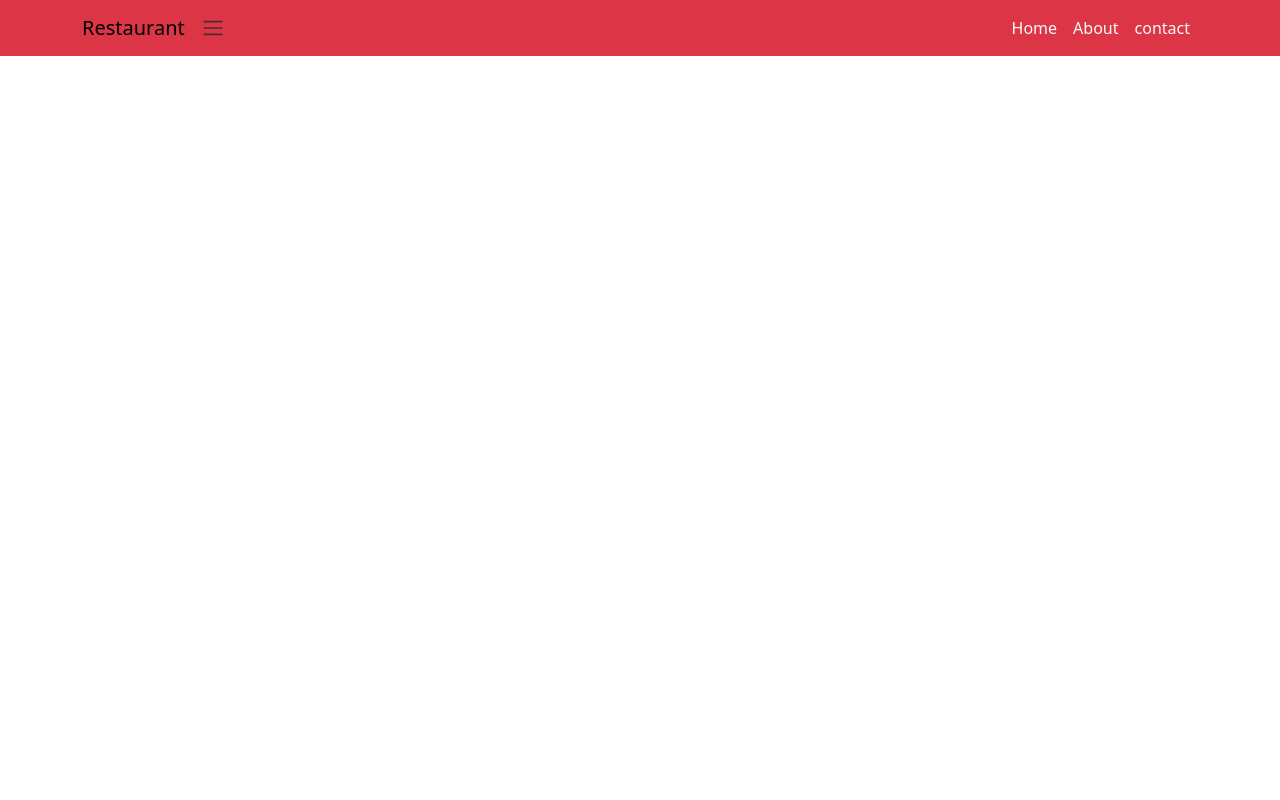
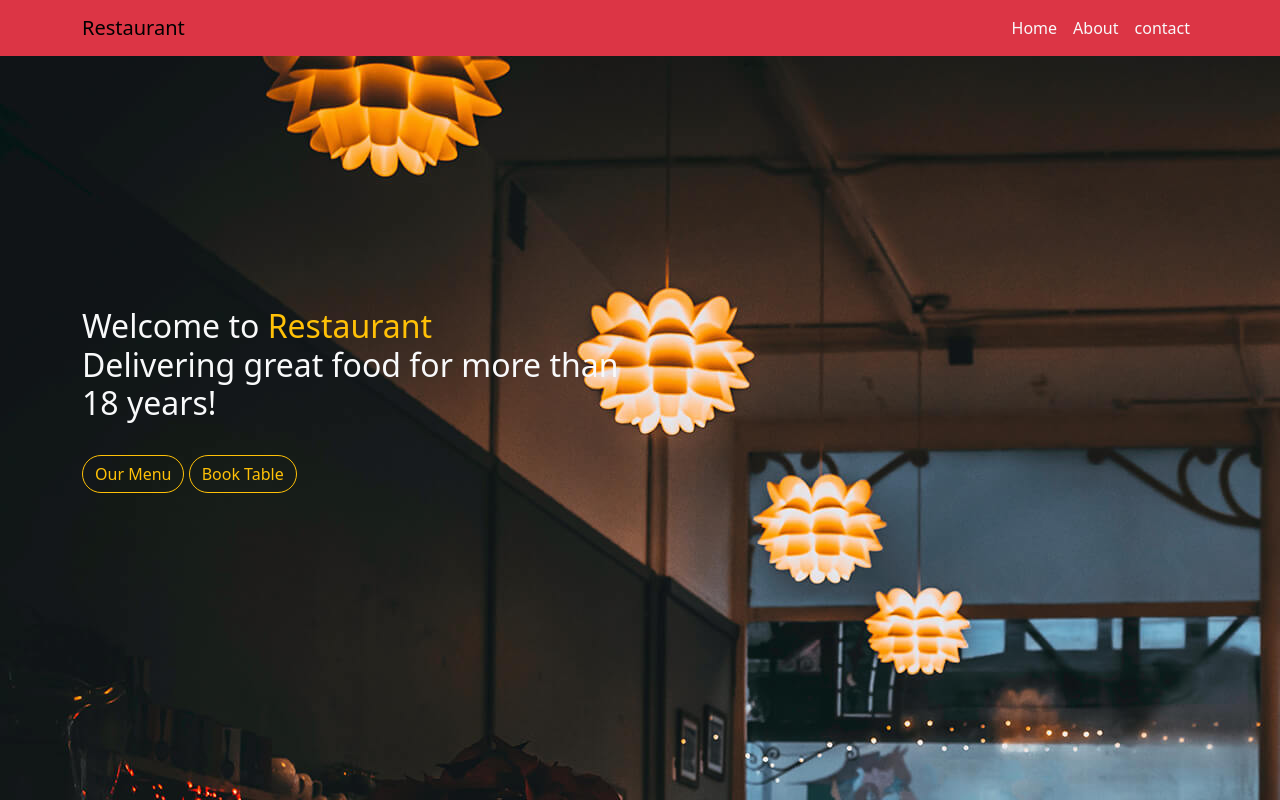
Before and after one commit to rupmedhi4/AUROSKKIL_LEARNING_PROJECT, a plain HTML site: page Bootstrap Project/index.html in a window 1280 px wide. Drawn offline with nearby package versions, Linux system fonts and the light colour scheme.

Commit message:
hero section

```diff
--- a/Bootstrap Project/index.html
+++ b/Bootstrap Project/index.html
@@ -4,6 +4,7 @@
     <meta charset="utf-8">
     <meta name="viewport" content="width=device-width, initial-scale=1">
     <title>Bootstrap demo</title>
+    <link rel="stylesheet" href="style.css">
     <link href="https://cdn.jsdelivr.net/npm/bootstrap@5.3.2/dist/css/bootstrap.min.css" rel="stylesheet" integrity="sha384-T3c6CoIi6uLrA9TneNEoa7RxnatzjcDSCmG1MXxSR1GAsXEV/Dwwykc2MPK8M2HN" crossorigin="anonymous">
   </head>
   <body>
@@ -12,8 +13,8 @@
     <nav class="navbar navbar-expand-lg bg-danger fixed-top">
         <div class="container">
             <a href="#" class="navbar-brand">Restaurant</a>
-              <span class="navbar-toggler-icon"></span>
-            </button>
+
+
             <div class="collapse navbar-collapse text-lite">
               <ul class="navbar-nav ms-auto">
                 <li class="nav-items"><a href="" class="nav-link  text-light active ">Home</a></li>
@@ -23,6 +24,21 @@
             </div>
         </div>
     </nav>
+
+
+<!-- Hero section -->
+
+<section class="hero d-flex align-items-center" id="hero">
+  <div class="container">
+    <div class="text-light font-weight-bold display-6" id="hero-text">
+      <h2>  Welcome to <span class="text-warning">Restaurant</span> <br />
+      Delivering great food for more than <br> 18 years!</h2>
+
+    </div>
+    <div class="btn btn-outline-warning rounded-pill">Our Menu</div>
+    <div class="btn btn-outline-warning rounded-pill">Book Table</div>
+  </div>
+</section>
 
 
 
--- a/Bootstrap Project/style.css
+++ b/Bootstrap Project/style.css
@@ -0,0 +1,10 @@
+#hero {
+    height: 100vh;
+    width: 100%;
+    padding: 0;
+    background:url("./Images/about-bg.jpg");
+}
+
+#hero-text{
+    margin-bottom: 2rem;
+}
```
